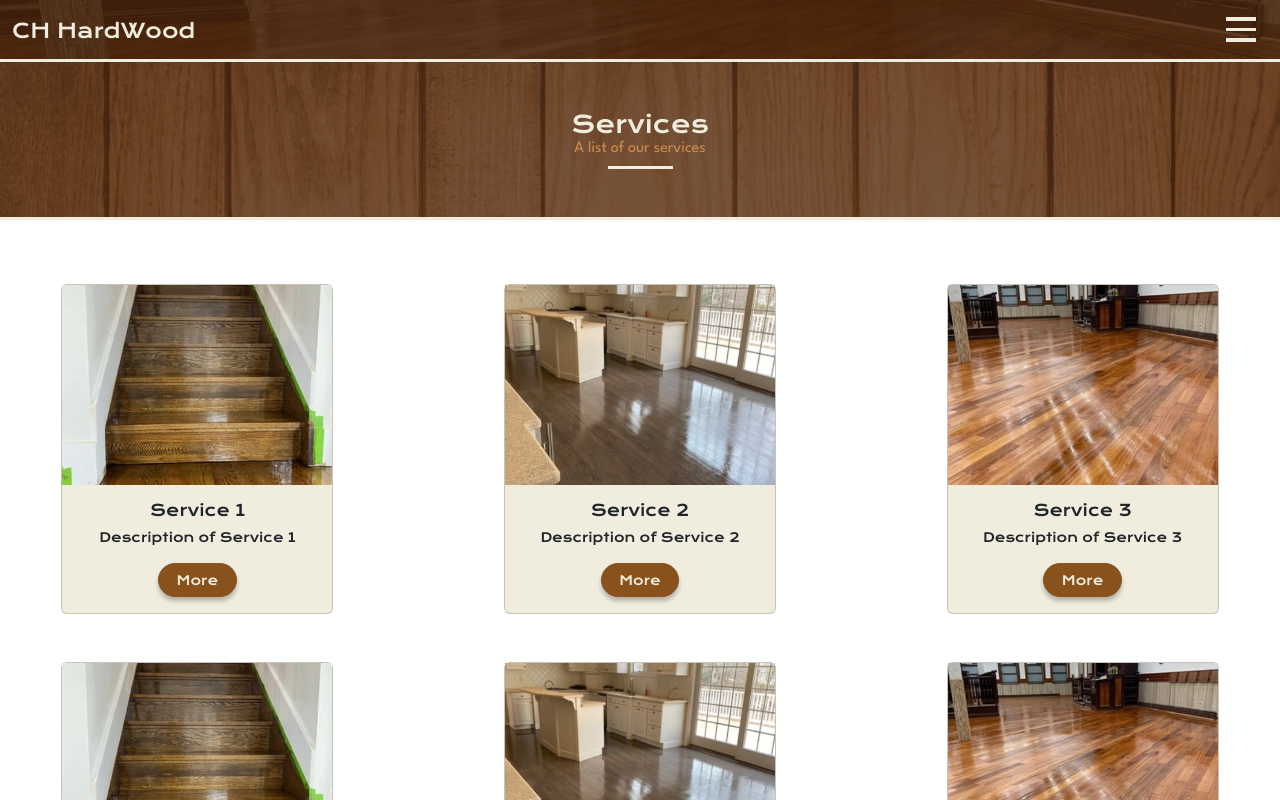
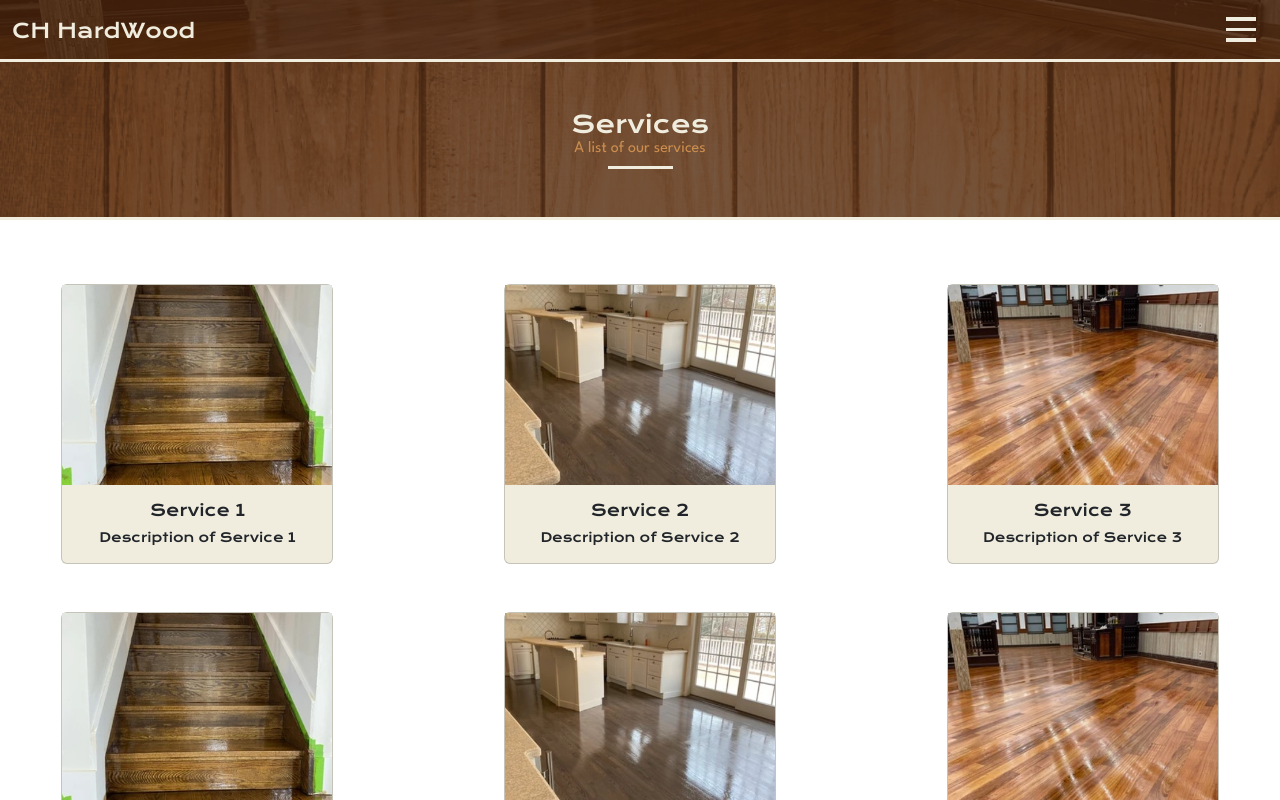
Before and after one commit to rafaelolal/chhardwood, a Next.js app: page /chhardwood/services in a window 1280 px wide. Shown: the top 800 px of the page. Built offline with nearby package versions, Linux system fonts and the light colour scheme.

Commit message:
commented out features that are not implemented

```diff
--- a/app/ui/navbar.tsx
+++ b/app/ui/navbar.tsx
@@ -92,17 +92,17 @@ export default function Navbar() {
                 </Link>
               </li>
 
-              <li className="nav-item " data-bs-dismiss="offcanvas">
+              {/* <li className="nav-item " data-bs-dismiss="offcanvas">
                 <Link
                   className="nav-link active text-light"
                   aria-current="page"
-                  href="/help"
+                  href="chhardwood/help"
                 >
                   HELP
                 </Link>
-              </li>
+              </li> */}
 
-              <li>
+              {/* <li>
                 <div className="nav-item dropdown">
                   <a
                     className="nav-link dropdown-toggle text-light"
@@ -126,7 +126,8 @@ export default function Navbar() {
                     </li>
                   </ul>
                 </div>
-              </li>
+              </li> */}
+
             </ul>
             <div className="mx-auto">
               <Image
--- a/app/ui/service.tsx
+++ b/app/ui/service.tsx
@@ -34,9 +34,9 @@ export default function Service({ service }: ServiceProps) {
         <div className="card-body text-center">
           <h5 className="card-title fs-6">{service.name}</h5>
           <p className="card-text fs-7">{service.description}</p>
-          <Link href={service.link} className="btn btn-tertiary fs-7">
+          {/* <Link href={service.link} className="btn btn-tertiary fs-7">
             More
-          </Link>
+          </Link> */}
         </div>
       </div>
     </div>
```
